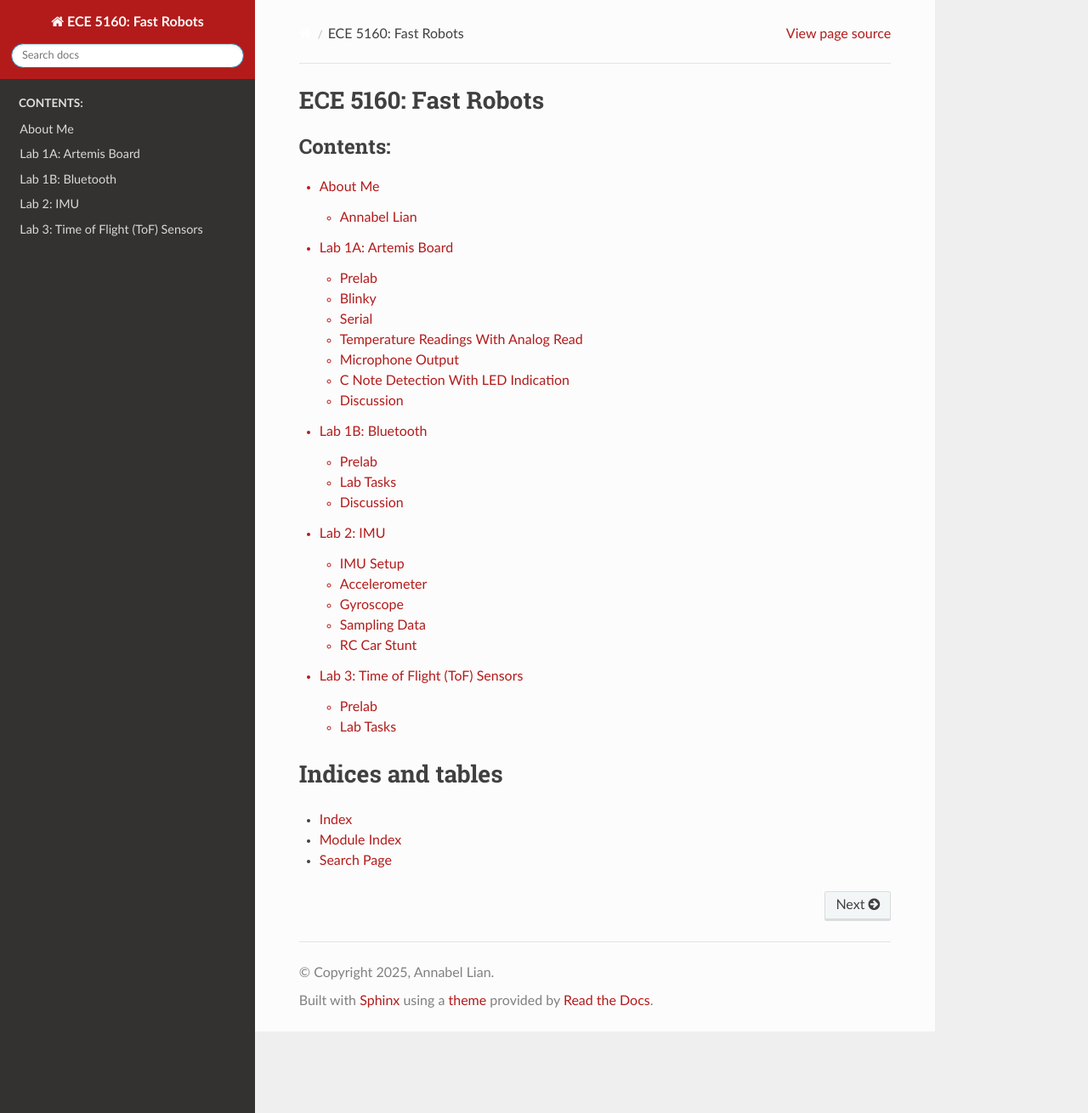
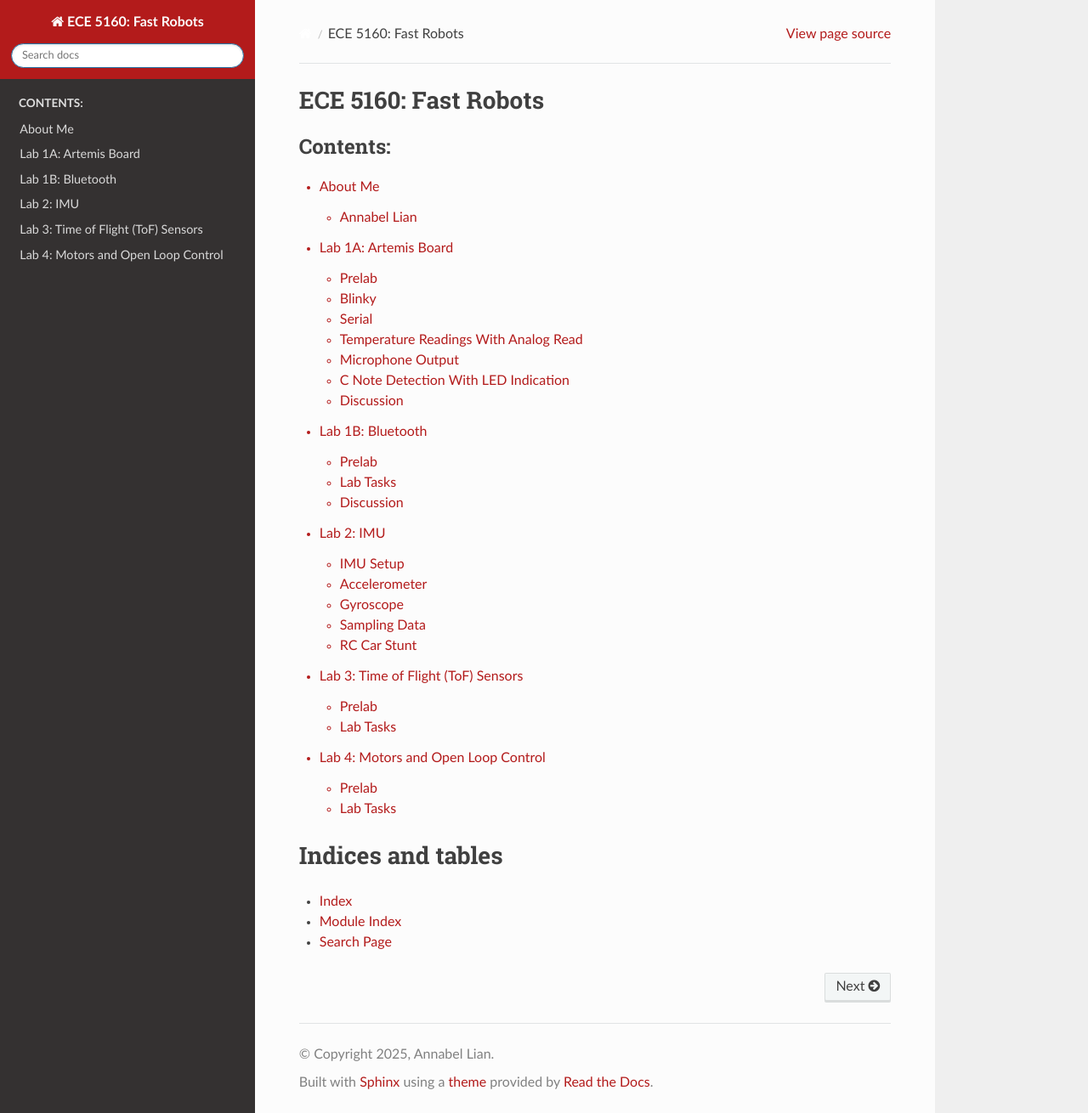
Before and after one commit to ayl48/FastRobots, a Sphinx documentation site: the page built from source/index.rst, in a window 1280 px wide and 1310 px high. Shown: the whole window at 85% size. Built offline with Sphinx 7.4.7 and the Read the Docs theme 3.1.0, drawn with Linux system fonts in a browser that asks for light colours; some of the changed lines change nothing that is shown.

Commit message:
Edits 3/1

```diff
--- /dev/null
+++ b/source/Lab4.md
@@ -0,0 +1,49 @@
+# Lab 4: Motors and Open Loop Control
+
+## Prelab
+
+### Wiring Diagram
+
+![](images/Lab4/lab4_motor_wiring.jpg)
+
+I used pins A0-A3 on the Artemis to control the motors. The Artemis and the motors will be powered by separate batteries because the motors draw large currents, generating noise and inductive spikes when switched on and off.
+
+(Turn this into a table) I used blue wires for the In1 pairs of for both motor drivers and and yellow wires for the In2 pair of the first
+
+## Lab Tasks
+
+### Motor Driver PWM Test
+The motor driver circuit's operating voltage is 2.7-10.8VDC according to the [datasheet](https://www.pololu.com/product-info-merged/2130). The battery provided for the car is 3.7 V so I figured that would be a reasonable voltage for the power supply setting.
+![](images/Lab4/powersupply.jpg)
+
+
+I used anlogWrite commands to generate PWM signals on the motor driver inputs and scoped the outputs.
+![](images/Lab4/pwm_code.jpg)
+![](images/Lab4/full_setup.jpg)
+![](images/Lab4/connections.jpg)
+
+The output signal has a 3.7V amplitude, matching the power supply. This was consistent across all output pins on both drivers. An example oscilloscope image of one of the outputs is shown.
+![](images/Lab4/oscilloscope.jpg)
+After verifying that my motor drivers were working  soldered the motor drivers to the battery
+
+### Wheels Spinning On Each Side
+<iframe width="560" height="315" src="https://www.youtube.com/embed/gqHCjJhukT0" frameborder="0" allow="accelerometer; autoplay; clipboard-write; encrypted-media; gyroscope; picture-in-picture" allowfullscreen></iframe>
+
+
+<iframe width="560" height="315" src="https://www.youtube.com/embed/sWNrK5JfFV4" frameborder="0" allow="accelerometer; autoplay; clipboard-write; encrypted-media; gyroscope; picture-in-picture" allowfullscreen></iframe>
+
+### All Wheels Spinning
+<iframe width="560" height="315" src="https://www.youtube.com/embed/O3TMd0nXmHE" frameborder="0" allow="accelerometer; autoplay; clipboard-write; encrypted-media; gyroscope; picture-in-picture" allowfullscreen></iframe>
+
+### Lower Limit PWM Value to Start Forward Movement
+
+### Calibration
+
+### Open Loop control
+
+### Frequency Discussion for analogWrite
+
+### Lower Limit PWM Value for Motion Maintenance
+
+### References
+I referenced Nila's pages for formatting content. I also discussed ideas with Becky.
--- a/source/index.rst
+++ b/source/index.rst
@@ -15,6 +15,7 @@ ECE 5160: Fast Robots
    Lab1B.md
    Lab2.md
    Lab3.md
+   Lab4.md
 
 Indices and tables
 ==================
```
Also changed, not shown: source/images/Lab4/lab4_motor_wiring.jpg (added), source/images/Lab4/pwm_code.jpg (added), source/images/Lab4/wheels_code_snippet1.jpg (added), source/images/Lab4/wheels_code_snippet2.jpg (added), 10 other files.
